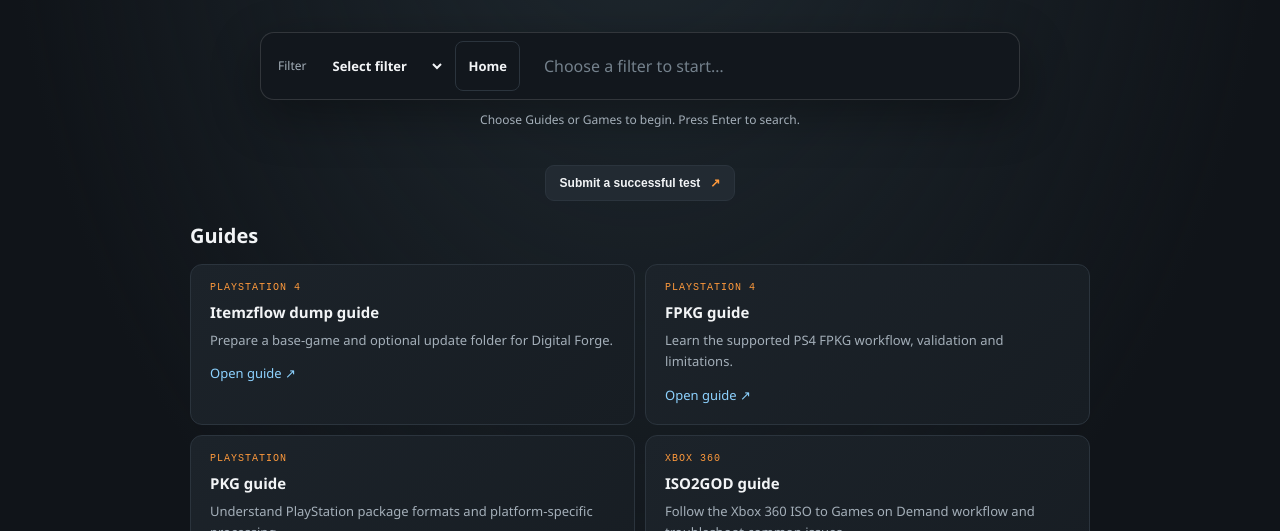
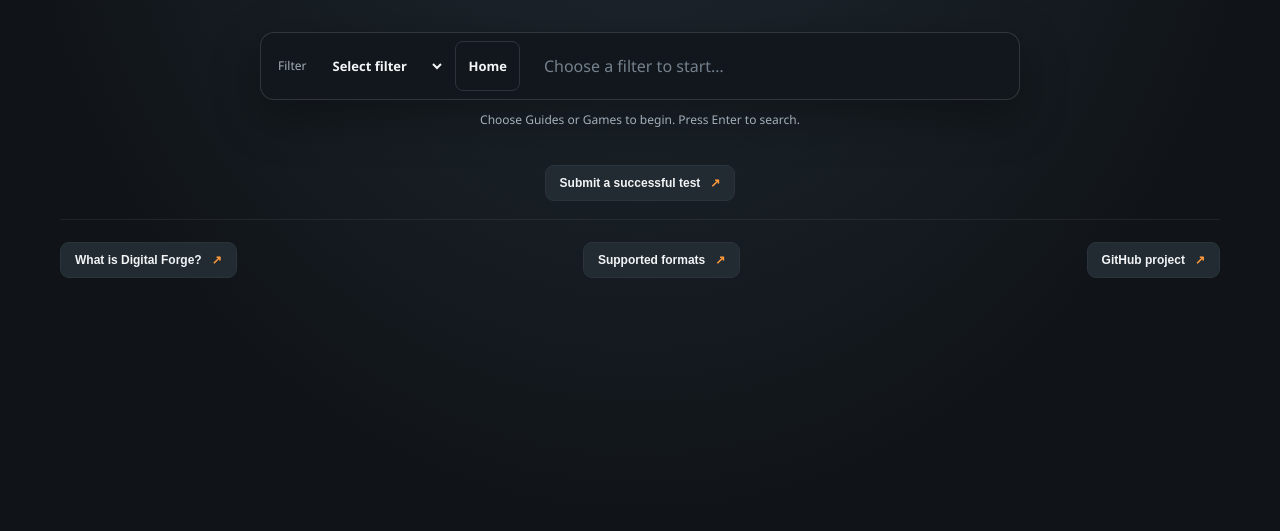
Before and after one commit to rileyadams05/digital-forge, a plain HTML site: page site/index.html in a window 1280 px wide. Shown: the part 269-800 px from the top of the page. Drawn offline with Linux system fonts and the light colour scheme.

Commit message:
Hide guide cards until searched

```diff
--- a/site/index.html
+++ b/site/index.html
@@ -29,15 +29,6 @@
     <section id="search-results" class="results" aria-live="polite" aria-atomic="true" hidden></section>
   </main>
   <div class="home-success-action"><a class="button secondary" href="compatibility.html#success-report">Submit a successful test <span aria-hidden="true">↗</span></a></div>
-  <section id="guide-library" class="guide-library" aria-labelledby="guide-library-title">
-    <h2 id="guide-library-title">Guides</h2>
-    <div class="guide-grid">
-      <article class="result-card guide-card"><div class="tag">PlayStation 4</div><h3>Itemzflow dump guide</h3><p>Prepare a base-game and optional update folder for Digital Forge.</p><a href="guides/itemzflow.html">Open guide ↗</a></article>
-      <article class="result-card guide-card"><div class="tag">PlayStation 4</div><h3>FPKG guide</h3><p>Learn the supported PS4 FPKG workflow, validation and limitations.</p><a href="guides/fpkg.html">Open guide ↗</a></article>
-      <article class="result-card guide-card"><div class="tag">PlayStation</div><h3>PKG guide</h3><p>Understand PlayStation package formats and platform-specific processing.</p><a href="guides/pkg.html">Open guide ↗</a></article>
-      <article class="result-card guide-card"><div class="tag">Xbox 360</div><h3>ISO2GOD guide</h3><p>Follow the Xbox 360 ISO to Games on Demand workflow and troubleshoot common issues.</p><a href="guides/iso2god.html">Open guide ↗</a></article>
-    </div>
-  </section>
   <footer><a class="button secondary" href="about.html">What is Digital Forge? <span aria-hidden="true">↗</span></a><a class="button secondary" href="formats.html">Supported formats <span aria-hidden="true">↗</span></a><a class="button secondary" href="https://github.com/rileyadams05/digital-forge" target="_blank" rel="noopener noreferrer">GitHub project <span aria-hidden="true">↗</span></a></footer>
   <script src="assets/search.js?v=20261020-guides-games-2"></script>
 </body>
```
